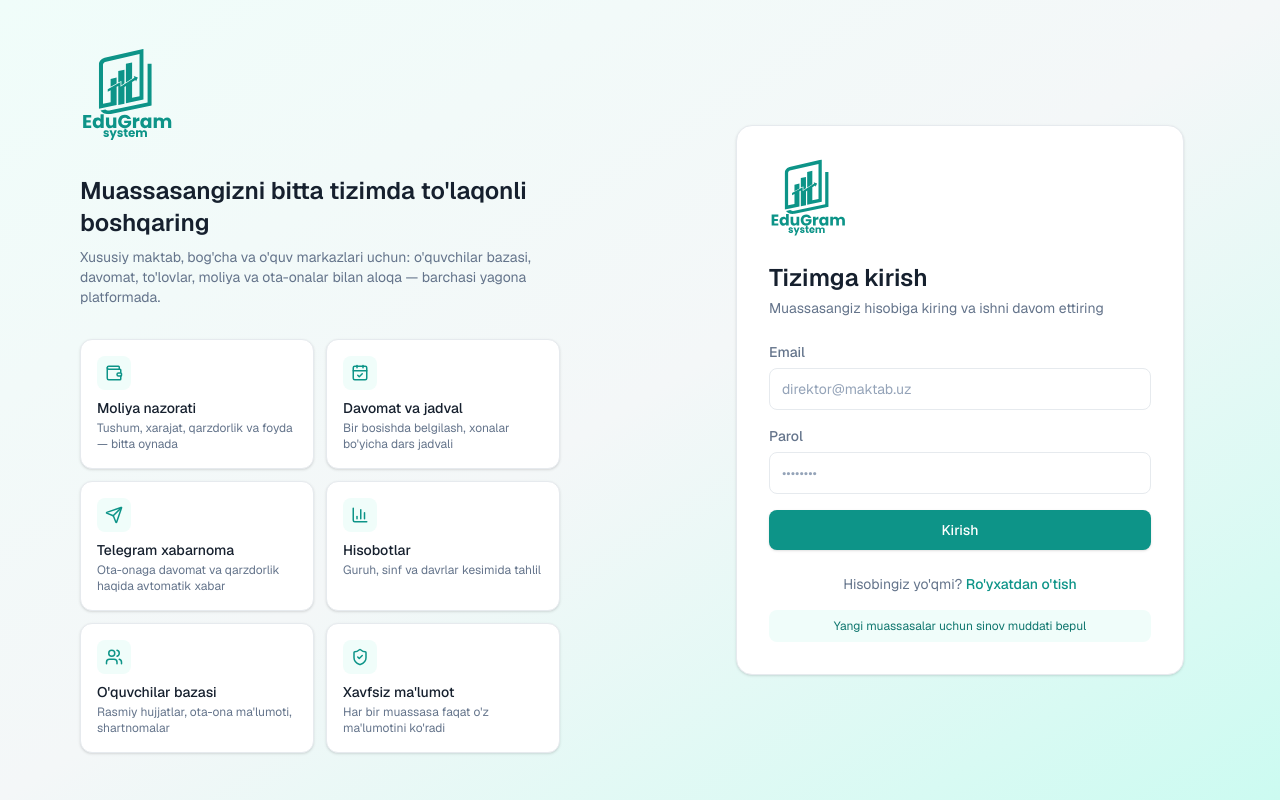
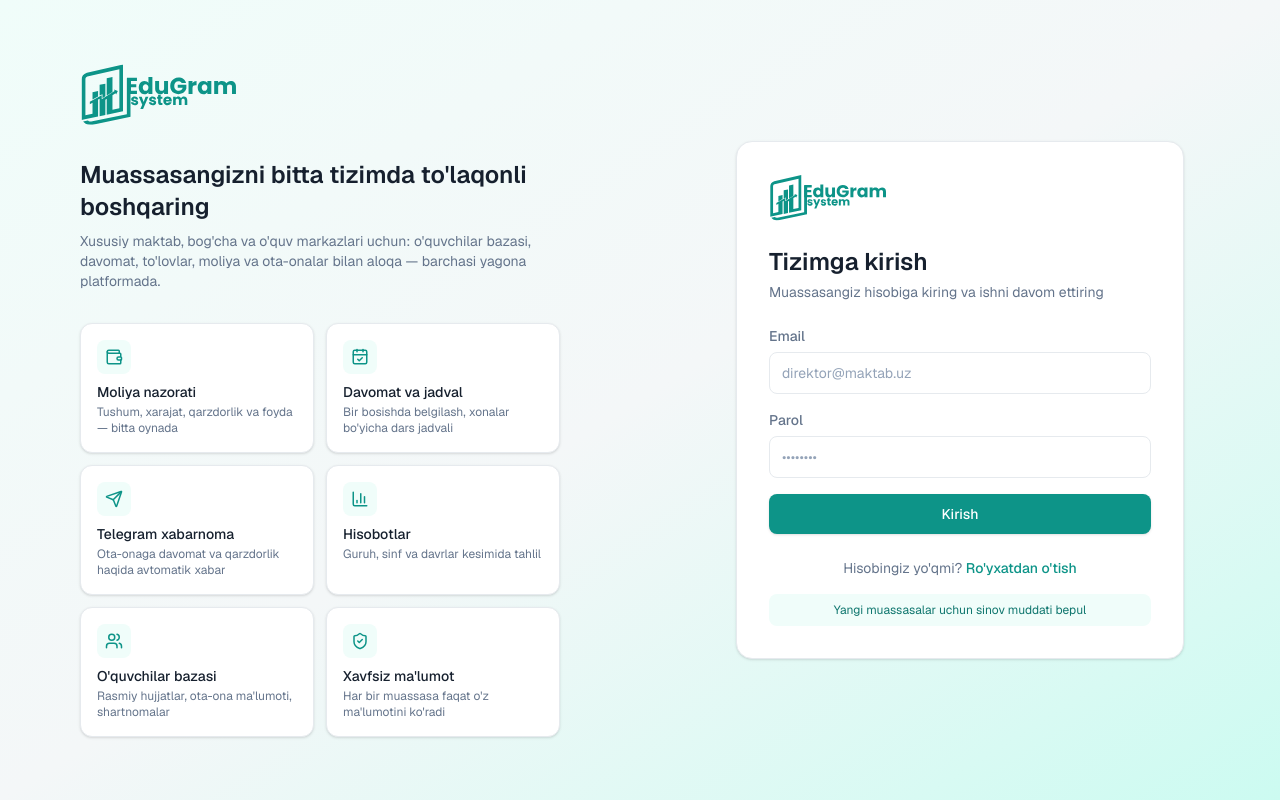
Before and after one commit to newsideas/onetizim, a Next.js app: page /login in a window 1280 px wide. Built offline with nearby package versions, Linux system fonts and the light colour scheme.

Commit message:
feat(brand): gorizontal EduGram logotipi va unga mos o'lchamlar

```diff
--- a/app/(auth)/login/page.tsx
+++ b/app/(auth)/login/page.tsx
@@ -44,7 +44,7 @@ export default function LoginPage() {
 
       <div className="flex w-full items-center justify-center px-4 py-10 lg:w-1/2">
         <div className="w-full max-w-md rounded-2xl border border-line bg-surface p-8 shadow-sm">
-          <Logo className="mb-6 h-20" />
+          <Logo className="mb-6 h-12" />
 
           <h1 className="text-2xl font-semibold text-ink">Tizimga kirish</h1>
           <p className="mt-1 mb-6 text-sm text-ink-muted">
--- a/app/(auth)/register/page.tsx
+++ b/app/(auth)/register/page.tsx
@@ -104,7 +104,7 @@ export default function RegisterPage() {
   return (
     <main className="min-h-screen bg-gradient-to-br from-brand-50 via-canvas to-brand-100 px-4 py-10">
       <div className="mx-auto max-w-4xl">
-        <div className="mb-6 flex justify-center"><Logo className="h-20" /></div>
+        <div className="mb-6 flex justify-center"><Logo className="h-14" /></div>
 
         <div className="rounded-2xl border border-line bg-surface p-6 shadow-sm md:p-8">
           <h1 className="text-center text-2xl font-semibold text-ink">
--- a/components/auth/AuthShowcase.tsx
+++ b/components/auth/AuthShowcase.tsx
@@ -48,7 +48,7 @@ const FEATURES = [
 export function AuthShowcase() {
   return (
     <div className="hidden lg:flex lg:w-1/2 lg:flex-col lg:justify-center lg:px-12 xl:px-20">
-      <Logo className="mb-8 h-24" />
+      <Logo className="mb-8 h-16" />
 
       <h2 className="text-2xl font-semibold text-ink">
         Muassasangizni bitta tizimda to&apos;laqonli boshqaring
--- a/components/layout/Sidebar.tsx
+++ b/components/layout/Sidebar.tsx
@@ -21,7 +21,7 @@ export function Sidebar({
     <nav className="flex h-full flex-col bg-surface">
       {/* Muassasa nomi va turi */}
       <div className="border-b border-line px-4 pt-5 pb-4 text-center">
-        <Logo className="mb-3 h-24 justify-center" />
+        <Logo className="mb-3 h-10 justify-center" />
         <div className="truncate text-sm font-semibold text-ink">
           {orgName || "EduGram"}
         </div>
--- a/components/ui/Logo.tsx
+++ b/components/ui/Logo.tsx
@@ -24,8 +24,8 @@ export function Logo({
       <Image
         src={src}
         alt="EDUGRAM SYSTEM"
-        width={180}
-        height={180}
+        width={420}
+        height={168}
         className="h-full w-auto"
         priority
       />
```
Also changed, not shown: public/logo-brand.svg, public/logo.svg.
